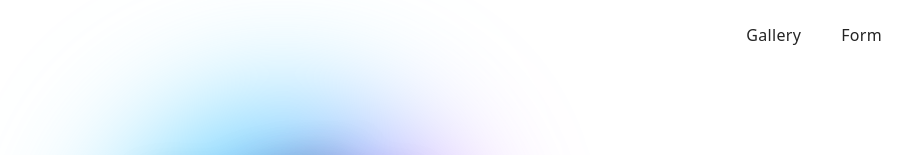
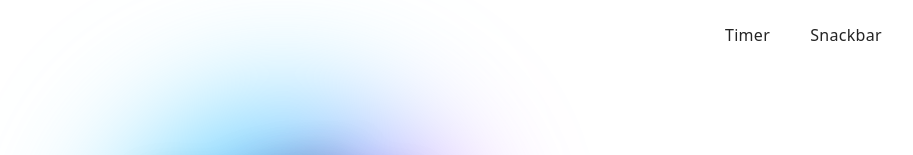
Before and after one commit to TortP/goit-advancedjs-hw-02, a plain HTML site: page index.html in a window 1280 px wide. Shown: the top 155 px of the page, without its empty margins (358-1271 px from the left). Drawn offline with Linux system fonts and the light colour scheme; files that its build step writes are made by us from their sources; files whose address does not match are found by name.

Commit message:
Deploying to gh-pages from @ TortP/goit-advancedjs-hw-02@6ebe4d3909d609b8d994f392e375f7733837bd56 🚀

```diff
--- a/index.html
+++ b/index.html
@@ -19,11 +19,13 @@
           <ul class="nav-list">
             <li class="nav-item">
               <a class="nav-link {=$highlight-act}" href="./1-timer.html"
-                >Gallery</a
+                >Timer</a
               >
             </li>
             <li class="nav-item">
-              <a class="nav-link {=$highlight-curr}" href="./2-snackbar.html">Form</a>
+              <a class="nav-link {=$highlight-curr}" href="./2-snackbar.html"
+                >Snackbar</a
+              >
             </li>
           </ul>
         </nav>
@@ -113,6 +115,5 @@
   </div>
 </footer>
 
-
   </body>
 </html>
```
